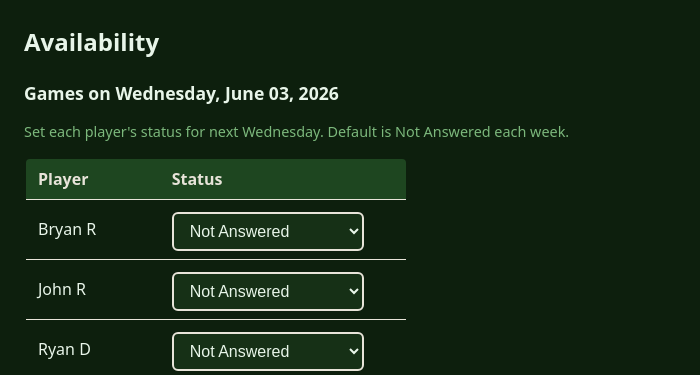
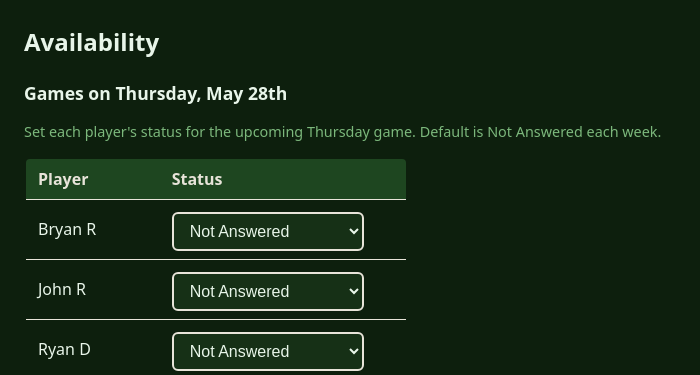
Before and after one commit to Brue33/pickleball-scheduler, a Flask app: page /availability in a window 1280 px wide. Shown: the part 55-430 px from the top of the page, without its empty margins (0-700 px from the left). Run offline with Flask 2, Linux system fonts and the light colour scheme.

Commit message:
fixed back up options

```diff
--- a/app.py
+++ b/app.py
@@ -289,15 +289,6 @@ def append_match(team1, team2, winner, score_team1=None, score_team2=None, prob_
         json.dump({"matches": matches}, f, indent=2)
 
 
-def get_next_wednesday():
-    """Return the next upcoming Wednesday (or today if today is Wednesday)."""
-    today = date.today()
-    days_ahead = (2 - today.weekday() + 7) % 7
-    if days_ahead == 0:
-        return today
-    return today + timedelta(days=days_ahead)
-
-
 def get_next_thursday():
     """Return the next upcoming Thursday (or today if today is Thursday)."""
     today = date.today()
@@ -305,6 +296,16 @@ def get_next_thursday():
     if days_ahead == 0:
         return today
     return today + timedelta(days=days_ahead)
+
+
+def get_next_wednesday():
+    """Weekly game day (Thursdays). Kept for Slack handler compatibility."""
+    return get_next_thursday()
+
+
+def format_game_day_display(d):
+    """e.g. Thursday, June 5th"""
+    return d.strftime("%A, %B ") + _ordinal_day(d)
 
 
 def _ordinal_day(d):
@@ -333,18 +334,55 @@ def save_availability(by_date):
         json.dump(by_date, f, indent=2)
 
 
+def availability_for_current_week(availability_all):
+    """Availability for the upcoming Thursday; merges legacy Wednesday keys for this week."""
+    next_thu = get_next_thursday()
+    date_key = next_thu.isoformat()
+    legacy_key = (next_thu - timedelta(days=1)).isoformat()
+    current = dict(availability_all.get(date_key, {}))
+    legacy = availability_all.get(legacy_key, {})
+    if isinstance(legacy, dict):
+        for player, status in legacy.items():
+            if player not in current:
+                current[player] = status
+    return date_key, current
+
+
+def _normalize_schedule_display(data):
+    """Ensure schedule header shows the correct game day (Thursday) from date_key."""
+    if not data:
+        return data
+    data = dict(data)
+    dk = data.get("date_key")
+    if dk:
+        try:
+            d = date.fromisoformat(dk)
+            if d.weekday() == 2:
+                d = d + timedelta(days=1)
+                data["date_key"] = d.isoformat()
+            data["next_wednesday_display"] = format_game_day_display(d)
+        except ValueError:
+            pass
+    return data
+
+
 def load_published_schedule():
     """Load the published schedule for this week; return None if missing or not this week."""
-    next_wed = get_next_wednesday()
-    date_key = next_wed.isoformat()
+    next_thu = get_next_thursday()
+    date_key = next_thu.isoformat()
+    legacy_wed_key = (next_thu - timedelta(days=1)).isoformat()
     if not PUBLISHED_SCHEDULE_FILE.exists():
         return None
     try:
         with open(PUBLISHED_SCHEDULE_FILE) as f:
             data = json.load(f)
-        if data.get("date_key") != date_key:
+        stored_key = data.get("date_key")
+        if stored_key not in (date_key, legacy_wed_key):
             return None
-        return data
+        if stored_key == legacy_wed_key:
+            data = dict(data)
+            data["date_key"] = date_key
+        return _normalize_schedule_display(data)
     except (json.JSONDecodeError, OSError):
         return None
 
@@ -395,16 +433,21 @@ def save_drop_in_schedule(day_of_week, time_str, num_courts, players, schedule_e
 
 def load_draft_schedule():
     """Load draft schedule for this week; return None if missing or not this week."""
-    next_wed = get_next_wednesday()
-    date_key = next_wed.isoformat()
+    next_thu = get_next_thursday()
+    date_key = next_thu.isoformat()
+    legacy_wed_key = (next_thu - timedelta(days=1)).isoformat()
     if not DRAFT_SCHEDULE_FILE.exists():
         return None
     try:
         with open(DRAFT_SCHEDULE_FILE) as f:
             data = json.load(f)
-        if data.get("date_key") != date_key:
+        stored_key = data.get("date_key")
+        if stored_key not in (date_key, legacy_wed_key):
             return None
-        return data
+        if stored_key == legacy_wed_key:
+            data = dict(data)
+            data["date_key"] = date_key
+        return _normalize_schedule_display(data)
     except (json.JSONDecodeError, OSError):
         return None
 
@@ -813,7 +856,7 @@ def mens_league_add_week():
 def index():
     rankings = load_rankings()
     next_thu = get_next_thursday()
-    next_game_date_display = next_thu.strftime("%A, %B ") + _ordinal_day(next_thu)
+    next_game_date_display = format_game_day_display(next_thu)
     published = load_published_schedule()
     next_game_location_time = ((published or {}).get("time_location") or "").strip() or "Green Lake, 6pm"
     return render_template(
@@ -853,8 +896,8 @@ def slack_command():
 def schedule():
     rankings = load_rankings()
     player_list = load_players_list()
-    next_wed = get_next_wednesday()
-    next_wed_str = next_wed.strftime("%A, %B %d, %Y")
+    next_game = get_next_thursday()
+    next_game_str = format_game_day_display(next_game)
     published = load_published_schedule()
     drop_in = load_drop_in_schedule()
     if drop_in:
@@ -878,7 +921,7 @@ def schedule():
         "schedule.html",
         rankings=rankings,
         player_list=player_list,
-        next_wednesday=next_wed_str,
+        next_wednesday=next_game_str,
         published_schedule=published,
         drop_in_schedule=drop_in,
         schedule_rating_data=schedule_rating_data,
@@ -888,13 +931,12 @@ def schedule():
 
 @app.route("/availability", methods=["GET", "POST"])
 def availability():
-    """Availability for next Wednesday. List all players with In/Out/Not Answered. Locked after schedule is generated unless password entered."""
+    """Availability for next Thursday. List all players with In/Out/Not Answered. Locked after schedule is generated unless password entered."""
     player_list = load_players_list()
-    next_wed = get_next_wednesday()
-    next_wed_str = next_wed.strftime("%A, %B %d, %Y")
-    date_key = next_wed.isoformat()
+    next_game = get_next_thursday()
+    next_game_str = format_game_day_display(next_game)
     availability_all = load_availability()
-    availability = availability_all.get(date_key, {})
+    date_key, availability = availability_for_current_week(availability_all)
     published = load_published_schedule()
     unlocked_week = session.get("availability_edit_unlocked_week")
     read_only = bool(published) and (unlocked_week != date_key)
@@ -908,6 +950,9 @@ def availability():
             if date_key not in availability_all:
                 availability_all[date_key] = {}
             availability_all[date_key][p] = val
+        legacy_key = (get_next_thursday() - timedelta(days=1)).isoformat()
+        if legacy_key in availability_all and legacy_key != date_key:
+            del availability_all[legacy_key]
         save_availability(availability_all)
         flash("Availability saved.", "success")
         return redirect(url_for("availability"))
@@ -917,7 +962,7 @@ def availability():
     return render_template(
         "availability.html",
         player_list=player_list,
-        next_wednesday=next_wed_str,
+        next_game_day=next_game_str,
         date_key=date_key,
         availability=availability_display,
         read_only=read_only,
@@ -927,7 +972,7 @@ def availability():
 @app.route("/availability/unlock", methods=["POST"])
 def availability_unlock():
     """Unlock availability editing after schedule is generated (password PBGames26)."""
-    date_key = get_next_wednesday().isoformat()
+    date_key = get_next_thursday().isoformat()
     if request.form.get("availability_unlock_password", "").strip() != SCHEDULE_PASSWORD:
         flash("Incorrect password. Use the schedule password to edit availability after the schedule is generated.", "error")
         return redirect(url_for("availability"))
@@ -1003,14 +1048,15 @@ def generate():
         flash("Please log in to the Generate tab first.", "error")
         return redirect(url_for("generate_login"))
 
-    next_wed = get_next_wednesday()
-    date_key = next_wed.isoformat()
+    next_game = get_next_thursday()
+    date_key = next_game.isoformat()
+    game_day_display = format_game_day_display(next_game)
 
     if request.method == "GET":
         player_list = load_players_list()
         schedule_players_unlocked = session.get("schedule_players_unlocked", False)
         availability_all = load_availability()
-        availability = availability_all.get(date_key, {})
+        _, availability = availability_for_current_week(availability_all)
         players_in = [p for p in player_list if availability.get(p) == "in"]
         draft = load_draft_schedule()
         schedule_difficulty = []
@@ -1023,7 +1069,7 @@ def generate():
         return render_template(
             "generate.html",
             player_list=player_list,
-            next_wednesday=next_wed.strftime("%A, %B %d, %Y"),
+            next_wednesday=game_day_display,
             schedule_players_unlocked=schedule_players_unlocked,
             players_in=players_in,
             draft_schedule=draft,
@@ -1075,7 +1121,7 @@ def generate():
             add_round_court_and_bye(schedule_entries, players, num_courts=num_courts)
             save_draft_schedule(
                 date_key,
-                next_wed.strftime("%A, %B %d, %Y"),
+                game_day_display,
                 players,
                 schedule_entries,
                 rankings,
@@ -1121,7 +1167,7 @@ def generate():
             add_round_court_and_bye(schedule_entries, all_in_pairs, num_courts=num_courts)
             save_draft_schedule(
                 date_key,
-                next_wed.strftime("%A, %B %d, %Y"),
+                game_day_display,
                 all_in_pairs,
                 schedule_entries,
                 rankings,
@@ -1184,9 +1230,10 @@ def generate_publish():
         clear_draft_schedule()
         flash("Drop-in schedule is now published on the Schedule tab.", "success")
         return redirect(url_for("schedule"))
+    publish_day = date.fromisoformat(draft["date_key"])
     save_published_schedule(
         draft["date_key"],
-        draft["next_wednesday_display"],
+        format_game_day_display(publish_day),
         draft["players"],
         schedule_entries,
         draft["rankings"],
@@ -1487,7 +1534,12 @@ def rankings_recent_games():
 
 
 def _export_key_valid():
-    return request.args.get("key") == os.environ.get("EXPORT_SECRET")
+    """Accept EXPORT_SECRET if set on the server; otherwise the schedule password."""
+    key = request.args.get("key", "")
+    export_secret = (os.environ.get("EXPORT_SECRET") or "").strip()
+    if export_secret:
+        return key == export_secret
+    return key == SCHEDULE_PASSWORD
 
 
 @app.route("/export/player_bios")
@@ -1566,6 +1618,22 @@ def export_drop_in_schedule():
         return jsonify({"error": "Forbidden"}), 403
     data = load_drop_in_schedule()
     return jsonify(data) if data else jsonify({})
+
+
+@app.route("/export/mens_league_standings")
+def export_mens_league_standings():
+    if not _export_key_valid():
+        return jsonify({"error": "Forbidden"}), 403
+    if not MENS_LEAGUE_STANDINGS_FILE.exists():
+        return jsonify({"weeks": []})
+    try:
+        with open(MENS_LEAGUE_STANDINGS_FILE) as f:
+            data = json.load(f)
+        if isinstance(data, dict) and "weeks" in data:
+            return jsonify(data)
+        return jsonify({"weeks": load_mens_league_weeks()})
+    except (json.JSONDecodeError, OSError):
+        return jsonify({"weeks": []})
 
 
 def min_score_rating_gain(schedule_prob_team1, for_team=1):
--- a/published_schedule.json
+++ b/published_schedule.json
@@ -1 +1 @@
-{"date_key":null,"next_wednesday_display":"","players":[],"rankings":{},"schedule_entries":[]}
+{"error":"Forbidden"}
--- a/templates/availability.html
+++ b/templates/availability.html
@@ -3,7 +3,7 @@
 {% block content %}
   <h1>Availability</h1>
 
-  <h2 style="font-size: 1.1rem; margin-top: 1.25rem;">Games on {{ next_wednesday }}</h2>
+  <h2 style="font-size: 1.1rem; margin-top: 1.25rem;">Games on {{ next_game_day }}</h2>
 
   {% if not player_list %}
     <p><a href="{{ url_for('players') }}">Add players to your list</a> first (Players tab, password protected).</p>
@@ -32,7 +32,7 @@
       <button type="submit" class="btn btn-secondary" style="margin-top: 0.25rem;">Unlock to edit</button>
     </form>
   {% else %}
-    <p style="color: var(--muted); font-size: 0.9rem;">Set each player's status for next Wednesday. Default is Not Answered each week.</p>
+    <p style="color: var(--muted); font-size: 0.9rem;">Set each player's status for the upcoming Thursday game. Default is Not Answered each week.</p>
     <form method="post" action="{{ url_for('availability') }}">
       <table style="max-width: 24rem;">
         <thead>
```
Also changed, not shown: rankings.json (+1 -15 lines), slack_handlers.py (+31 -18 lines), README.md, 1 other file.
